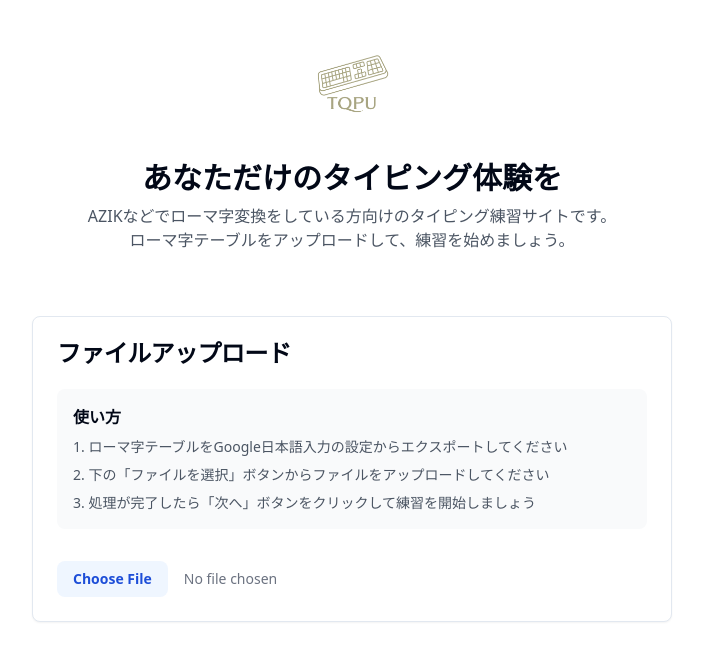
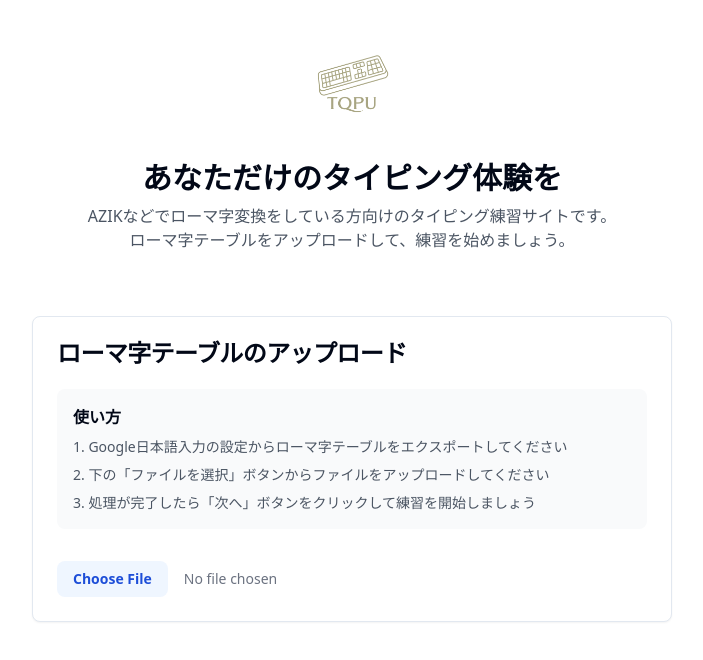
Before and after one commit to kuroneko2828/tqpu, a Next.js app: page / in a window 1280 px wide. Shown: the top 660 px of the page, without its empty margins (288-991 px from the left). Built offline with nearby package versions, Linux system fonts and the light colour scheme.

Commit message:
change how to use;

```diff
--- a/src/app/page.tsx
+++ b/src/app/page.tsx
@@ -88,14 +88,14 @@ export default function Home() {
 
       <Card>
         <CardHeader>
-          <CardTitle>ファイルアップロード</CardTitle>
+          <CardTitle>ローマ字テーブルのアップロード</CardTitle>
         </CardHeader>
         <CardContent>
           <div className="flex flex-col space-y-4">
             <div className="bg-gray-50 p-4 rounded-lg mb-4">
               <h3 className="font-semibold mb-2">使い方</h3>
               <ol className="list-decimal list-inside space-y-2 text-sm text-gray-600">
-                <li>ローマ字テーブルをGoogle日本語入力の設定からエクスポートしてください</li>
+                <li>Google日本語入力の設定からローマ字テーブルをエクスポートしてください</li>
                 <li>下の「ファイルを選択」ボタンからファイルをアップロードしてください</li>
                 <li>処理が完了したら「次へ」ボタンをクリックして練習を開始しましょう</li>
               </ol>
```
